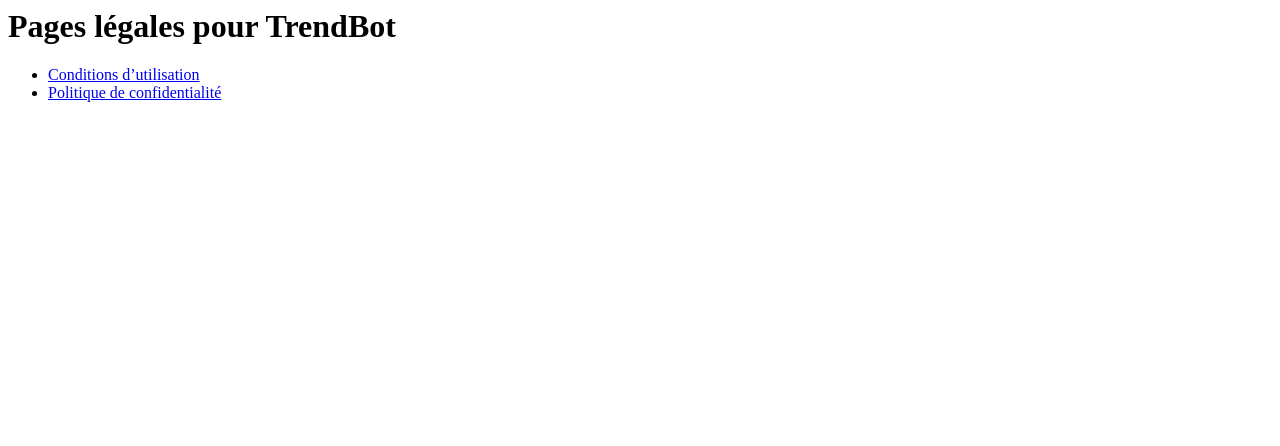
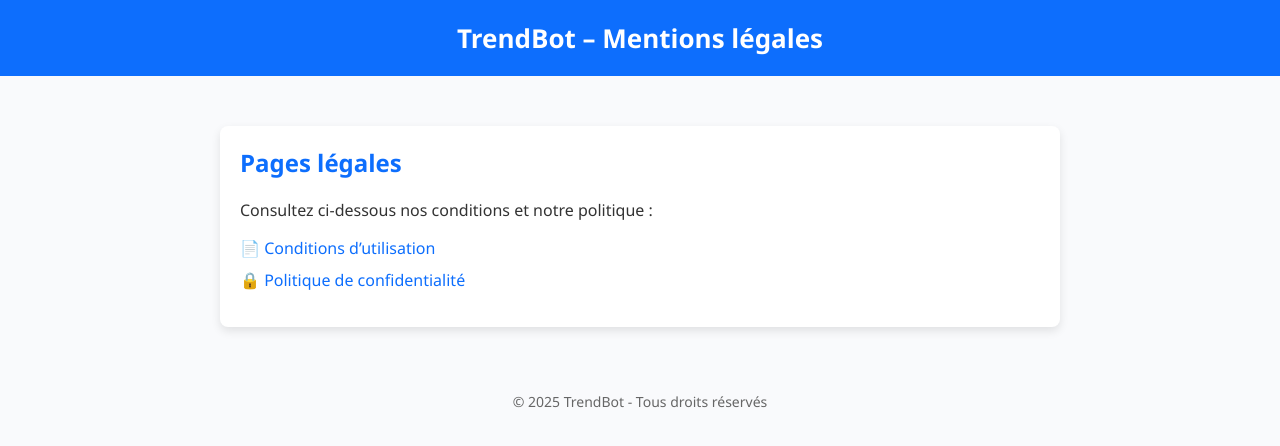
Before and after one commit to fartekdz/trendbot-legal, a plain HTML site: page index.html in a window 1280 px wide. Drawn offline with Linux system fonts and the light colour scheme.

Commit message:
Update index.html

```diff
--- a/index.html
+++ b/index.html
@@ -1,13 +1,78 @@
-<html>
-  <head>
-    <meta charset="UTF-8">
-    <title>TrendBot Legal</title>
-  </head>
-  <body>
-    <h1>Pages légales pour TrendBot</h1>
+<!DOCTYPE html>
+<html lang="fr">
+<head>
+  <meta charset="UTF-8">
+  <title>TrendBot – Mentions légales</title>
+  <style>
+    body {
+      font-family: "Segoe UI", Roboto, Arial, sans-serif;
+      background: #f9fafc;
+      color: #333;
+      margin: 0;
+      padding: 0;
+    }
+    header {
+      background: #0d6efd;
+      color: white;
+      padding: 20px;
+      text-align: center;
+    }
+    header h1 {
+      margin: 0;
+      font-size: 26px;
+    }
+    main {
+      max-width: 800px;
+      margin: 50px auto;
+      padding: 20px;
+      background: white;
+      border-radius: 8px;
+      box-shadow: 0 4px 10px rgba(0,0,0,0.1);
+    }
+    main h2 {
+      margin-top: 0;
+      color: #0d6efd;
+    }
+    ul {
+      list-style: none;
+      padding: 0;
+    }
+    li {
+      margin: 10px 0;
+    }
+    a {
+      color: #0d6efd;
+      text-decoration: none;
+      font-weight: 500;
+    }
+    a:hover {
+      text-decoration: underline;
+    }
+    footer {
+      text-align: center;
+      padding: 15px;
+      font-size: 14px;
+      color: #666;
+      margin-top: 40px;
+    }
+  </style>
+</head>
+<body>
+  <header>
+    <h1>TrendBot – Mentions légales</h1>
+  </header>
+
+  <main>
+    <h2>Pages légales</h2>
+    <p>Consultez ci-dessous nos conditions et notre politique :</p>
     <ul>
-      <li><a href="terms.html">Conditions d’utilisation</a></li>
-      <li><a href="privacy.html">Politique de confidentialité</a></li>
+      <li><a href="terms.html">📄 Conditions d’utilisation</a></li>
+      <li><a href="privacy.html">🔒 Politique de confidentialité</a></li>
     </ul>
-  </body>
+  </main>
+
+  <footer>
+    © 2025 TrendBot - Tous droits réservés
+  </footer>
+</body>
 </html>
```
